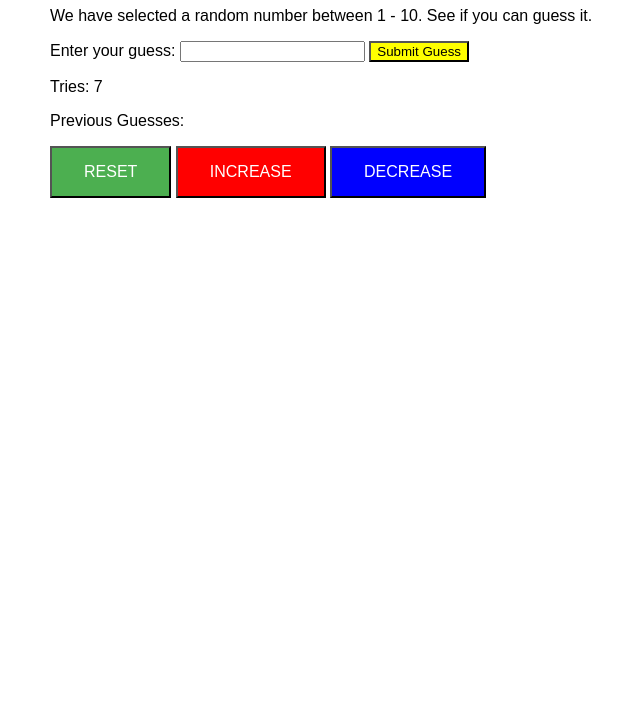
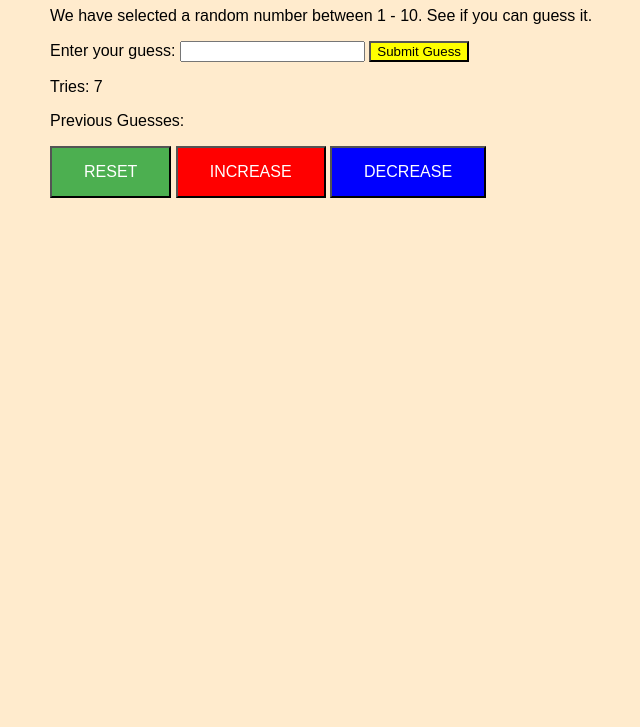
Before and after one commit to ivyl72/lesson1javamakeup, a plain HTML site: page index.html in a window 1280 px wide. Shown: the part 73-800 px from the top of the page, without its empty margins (270-910 px from the left). Drawn offline with Linux system fonts and the light colour scheme.

Commit message:
added background colors

```diff
--- a/style.css
+++ b/style.css
@@ -84,6 +84,7 @@
       max-width: 800px;
       min-width: 480px;
       margin: 0 auto;
+      background-color: blanchedalmond; /*added background color*/
   }
 
   .button{
```
